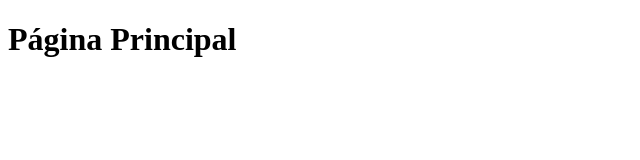
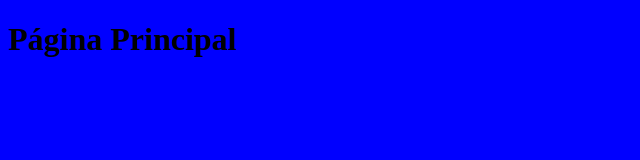
Before and after one commit to NikolasAW/Aula-2021-05-10, a plain HTML site: page index.html in a window 1280 px wide. Shown: the whole page, without its empty margins (0-640 px from the left). Drawn offline with Linux system fonts and the light colour scheme.

Commit message:
correção do css na página principal

```diff
--- /dev/null
+++ b/assets/css/principal.css
@@ -0,0 +1,3 @@
+body {
+    background-color: blue;
+}
--- a/index.html
+++ b/index.html
@@ -2,6 +2,7 @@
 <html>
     <head>
         <meta charset="UTF-8">
+        <link rel="stylesheet" href="assets/css/principal.css">
     </head>
     <body>
         <h1>Página Principal</h1>
```
